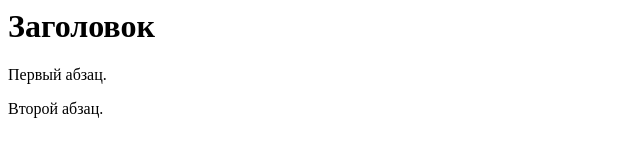
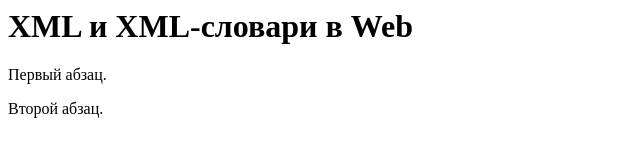
Before and after one commit to diisuf/diisuf.github.io, a plain HTML site: page index.html in a window 1280 px wide. Shown: the whole page, without its empty margins (0-640 px from the left). Drawn offline with Linux system fonts and the light colour scheme.

Commit message:
Update index.html

```diff
--- a/index.html
+++ b/index.html
@@ -4,7 +4,7 @@
   <title>Пример веб-страницы</title>
  </head>
  <body>
-  <h1>Заголовок</h1>
+  <h1>XML и XML-словари в Web</h1>
   <!-- Комментарий -->
   <p>Первый абзац.</p>
   <p>Второй абзац.</p>
```
